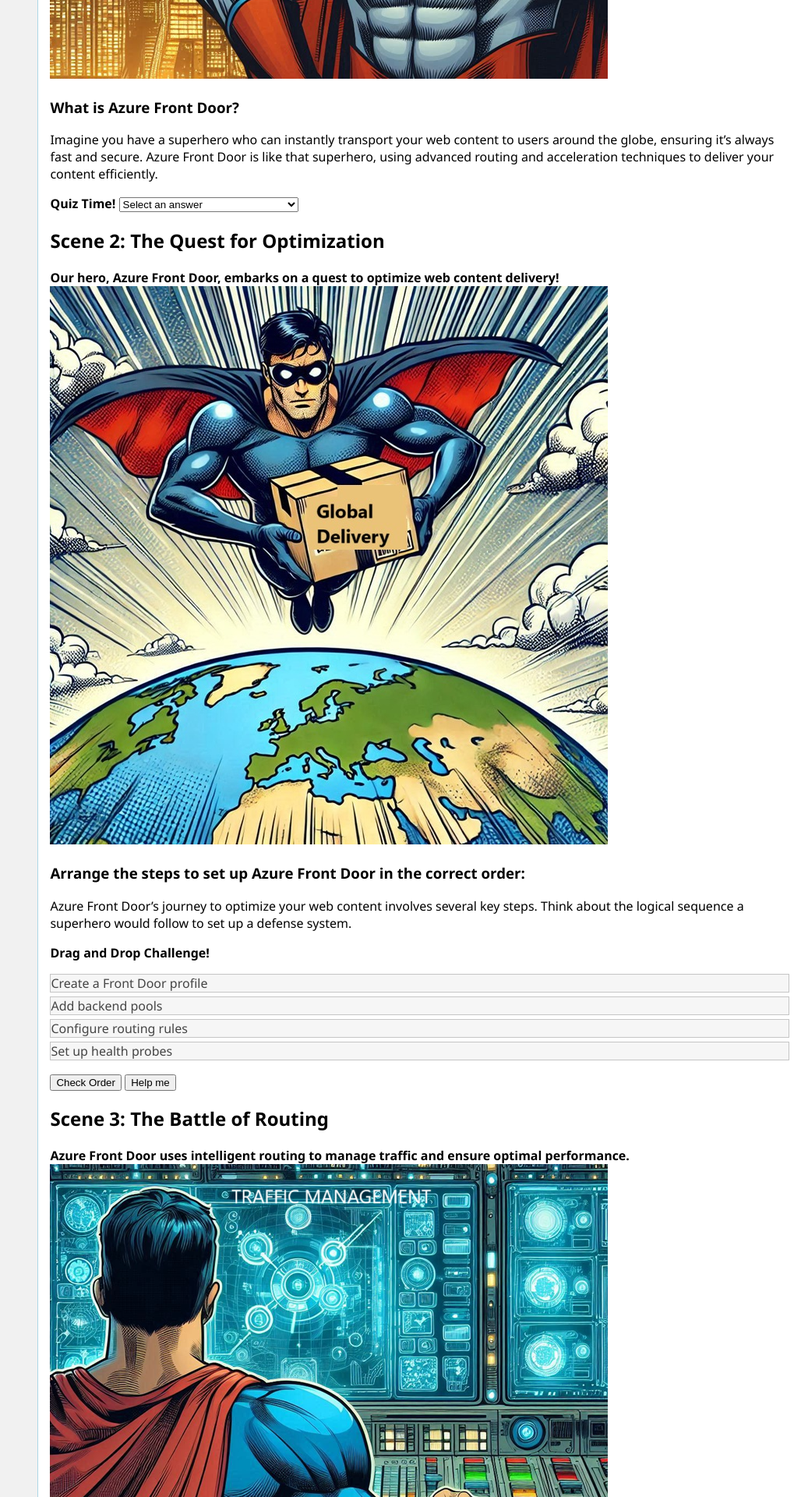
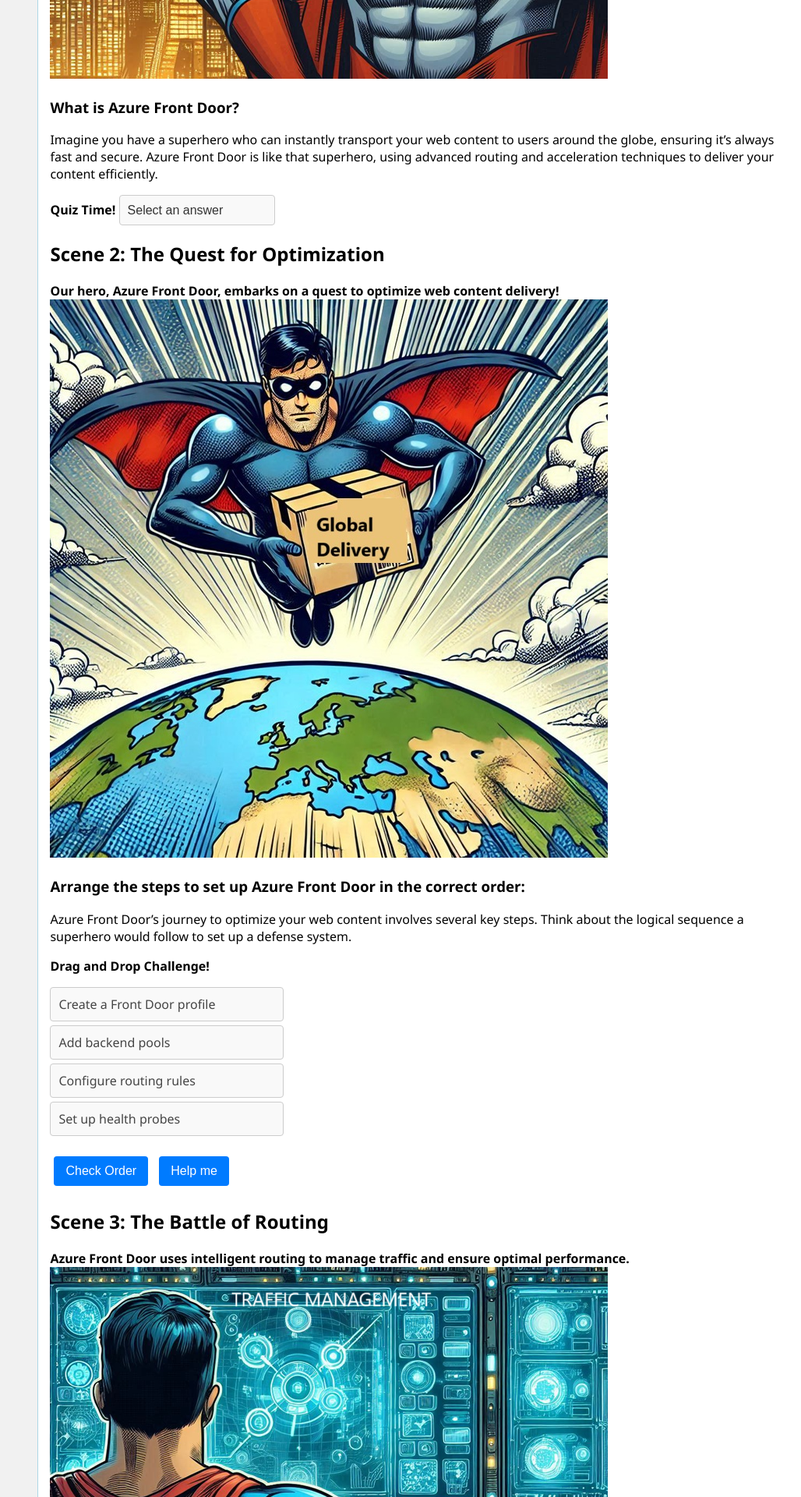
Before and after one commit to ningweinw/iengage, a Jekyll site: the page built from project-files/gamification/Azure Infrastructure/Azure Front Door Superhero.md, in a window 1280 px wide. Shown: the part 725-2645 px from the top of the page at 78% size, without its empty margins (252-1280 px from the left). Built offline with Jekyll 4.4.1, drawn with Linux system fonts in a browser that asks for light colours; nearby versions of some CDN libraries.

Commit message:
Update style.css

```diff
--- a/assets/css/style.css
+++ b/assets/css/style.css
@@ -105,3 +105,99 @@
   .styled-button:hover {
     background-color: #0056b3;
   }
+
+/* Azure Front Door */
+
+  .styled-dropdown {
+    width: 200px;
+    padding: 10px;
+    border: 1px solid #ccc;
+    border-radius: 4px;
+    background-color: #f9f9f9;
+    font-size: 16px;
+    color: #333;
+    appearance: none;
+    -webkit-appearance: none;
+    -moz-appearance: none;
+  }
+
+  .styled-dropdown:focus {
+    border-color: #007bff;
+    box-shadow: 0 0 5px rgba(0, 123, 255, 0.5);
+    outline: none;
+  }
+
+  details summary {
+    cursor: pointer;
+    font-weight: bold;
+  }
+
+  details[open] summary::after {
+    content: "▲";
+    float: right;
+  }
+
+  details summary::after {
+    content: "▼";
+    float: right;
+  }
+
+/* Reorder list */
+  .styled-list {
+    list-style-type: none;
+    padding: 0;
+    margin: 0;
+    width: 300px;
+  }
+
+  .styled-list li {
+    margin: 5px 0;
+    padding: 10px;
+    border: 1px solid #ccc;
+    border-radius: 4px;
+    background-color: #f9f9f9;
+    font-size: 16px;
+    cursor: move;
+    display: flex;
+    align-items: center;
+    justify-content: space-between;
+  }
+
+  .styled-list li:hover {
+    background-color: #e9e9e9;
+  }
+
+  button {
+    margin: 10px 5px;
+    padding: 10px 15px;
+    border: none;
+    border-radius: 4px;
+    background-color: #007bff;
+    color: white;
+    font-size: 16px;
+    cursor: pointer;
+  }
+
+  button:hover {
+    background-color: #0056b3;
+  }
+
+  #feedback-setup {
+    margin-top: 10px;
+    font-size: 16px;
+  }
+
+/*Styled dropdown */
+
+
+  .styled-dropdown {
+    width: 200px;
+    padding: 10px;
+    border: 1px solid #ccc;
+    border-radius: 4px;
+    background-color: #f9f9f9;
+    font-size: 16px;
+    color: #333;
+    appearance: none;
+    -webkit-appearance: none;
+  }
```
